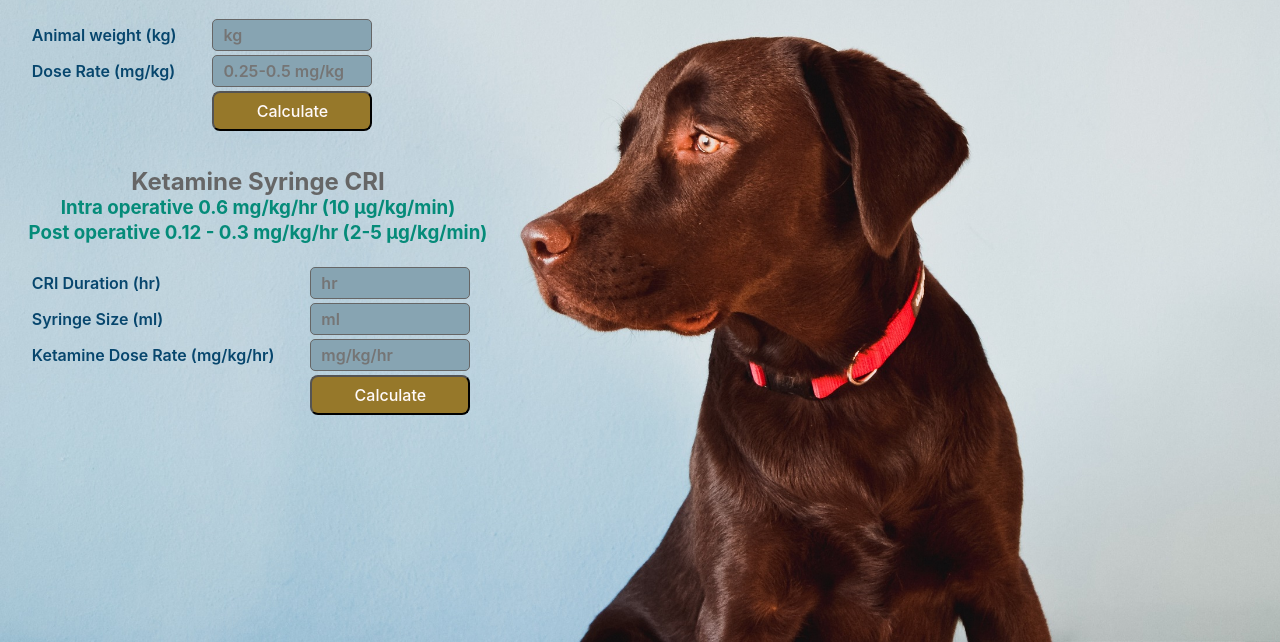
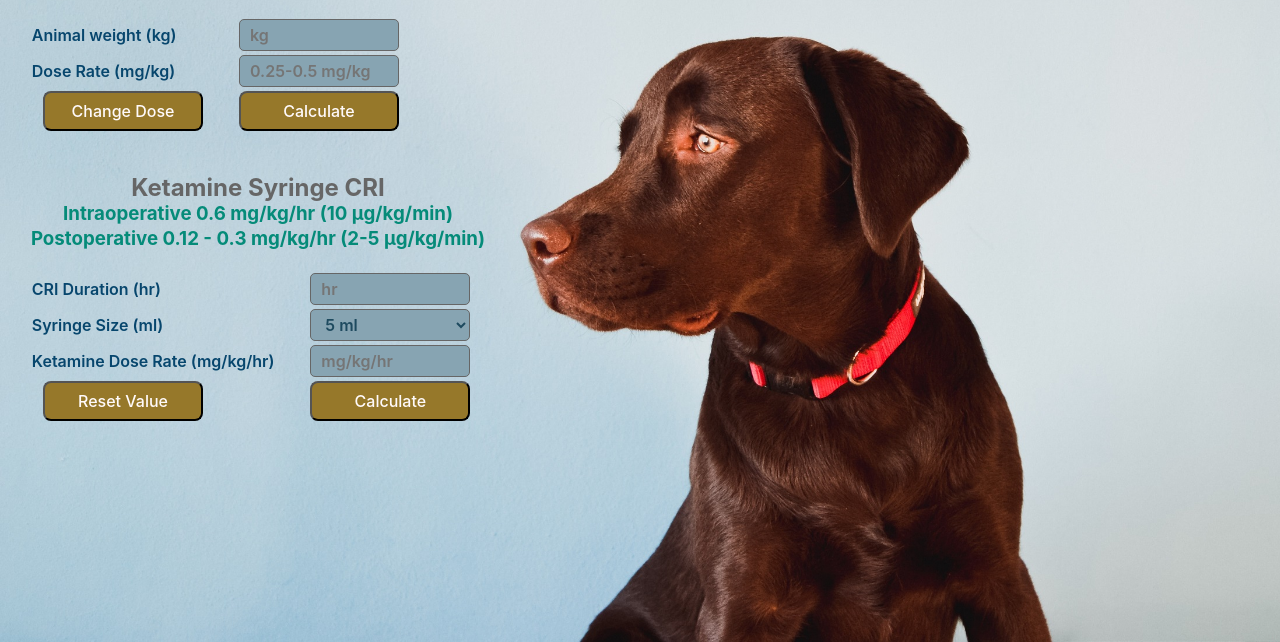
Before and after one commit to kissimoto/ketamine_syringe, a plain HTML site: page index.html in a window 1280 px wide. Shown: the part 158-800 px from the top of the page. Drawn offline with Linux system fonts and the light colour scheme.

Commit message:
Update index.html

```diff
--- a/index.html
+++ b/index.html
@@ -22,7 +22,7 @@
             <td><input type="number"  id="loadingDoseRate" required dose rate value="" placeholder="0.25-0.5 mg/kg"></td>
         </tr>
         <tr>
-            <td></td>
+            <td><button onclick="myFunction()" id='reloadButton'> Change Dose </button></td>
             <td><button onclick=ketaprocess() id='submitbutton'>Calculate</button></td>
         </tr>
     </tbody>
@@ -30,13 +30,14 @@
         </div>
         <br>
           <div id=result1></div>
+          <p id="error"></p>
+            <script src=ketasyringe.js></script>
 
-            <script src=ketasyringe.js></script>
+
     <div class='wrapper'>
-
         <h2>Ketamine Syringe CRI</h2>
-        <h3 id="threeheader">Intra operative 0.6 mg/kg/hr (10 μg/kg/min)</h3>
-        <h3 id="threeheader">Post operative 0.12 - 0.3 mg/kg/hr (2-5 μg/kg/min)</h3>
+        <h3 id="threeheader">Intraoperative 0.6 mg/kg/hr (10 μg/kg/min)</h3>
+        <h3 id="threeheader">Postoperative 0.12 - 0.3 mg/kg/hr (2-5 μg/kg/min)</h3>
         <br>
     <table>
     <tbody>
@@ -45,19 +46,25 @@
         <td><input type="number"  id="criDuration" required value="" placeholder="hr"></td>
     </tr>
         <td> <label for=syringSize>Syringe Size (ml)</label></td>
-        <td><input type="number"  id="syringSize" required value="" placeholder="ml"></td>
+        <td><select id='syringeSize'>
+            <option value='5'>5 ml</option>
+            <option value='10'>10 ml</option>
+            <option value='20'>20 ml</option>
+        </select></td>
     </tr>
     <tr>
         <td> <label for=ketamine>Ketamine Dose Rate (mg/kg/hr)</label></td>
         <td><input type="number"  id="ketamine" required value="" placeholder="mg/kg/hr"></td>
     </tr>
     <tr>
-        <td></td>
+        <td><button onclick="refresh()" id='refresh'> Reset Value </button></td>
         <td> <button onclick=ketaSyrProcess() id='submitbutton'>Calculate</button></td>
+
     </tr>
 </tbody>
 </table>
     <div id="result"></div>
+    <p id="error2"></p>
     <script src=ketasyringe.js></script>
 
 </div>
```
